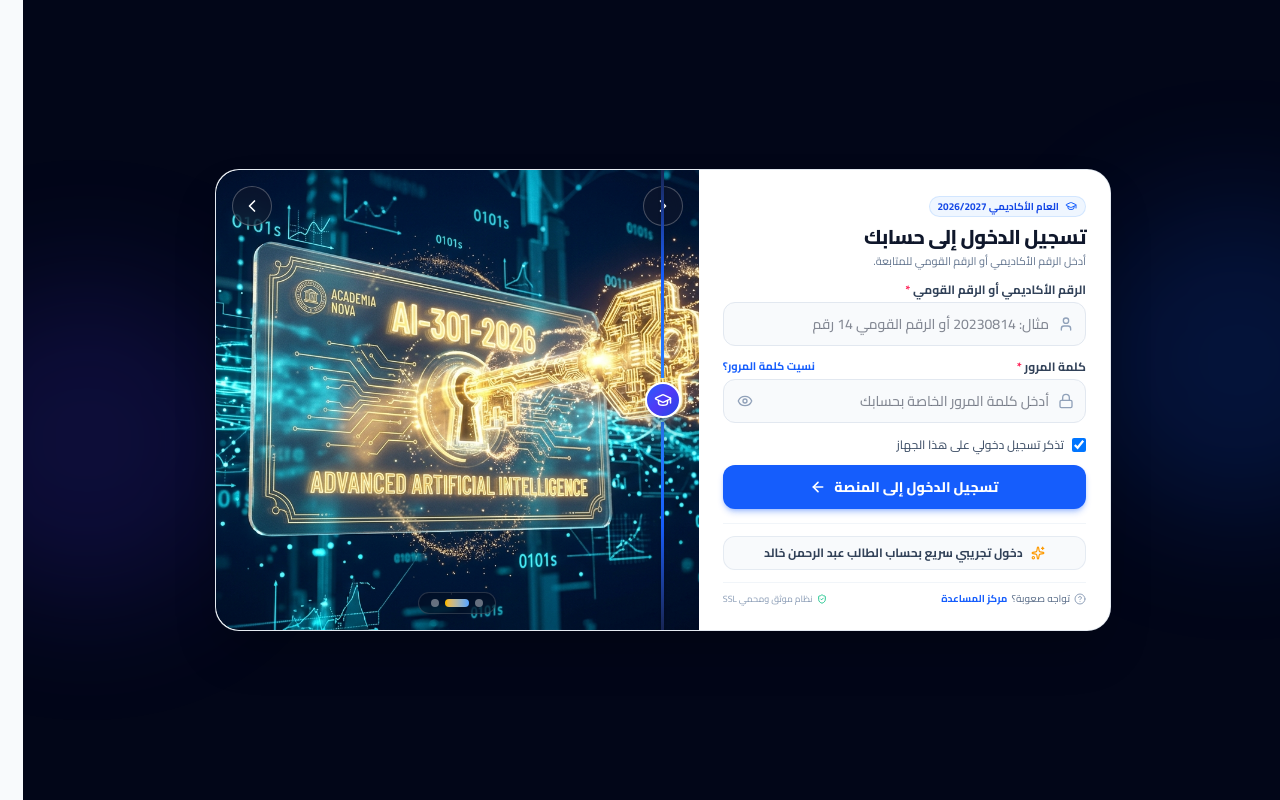
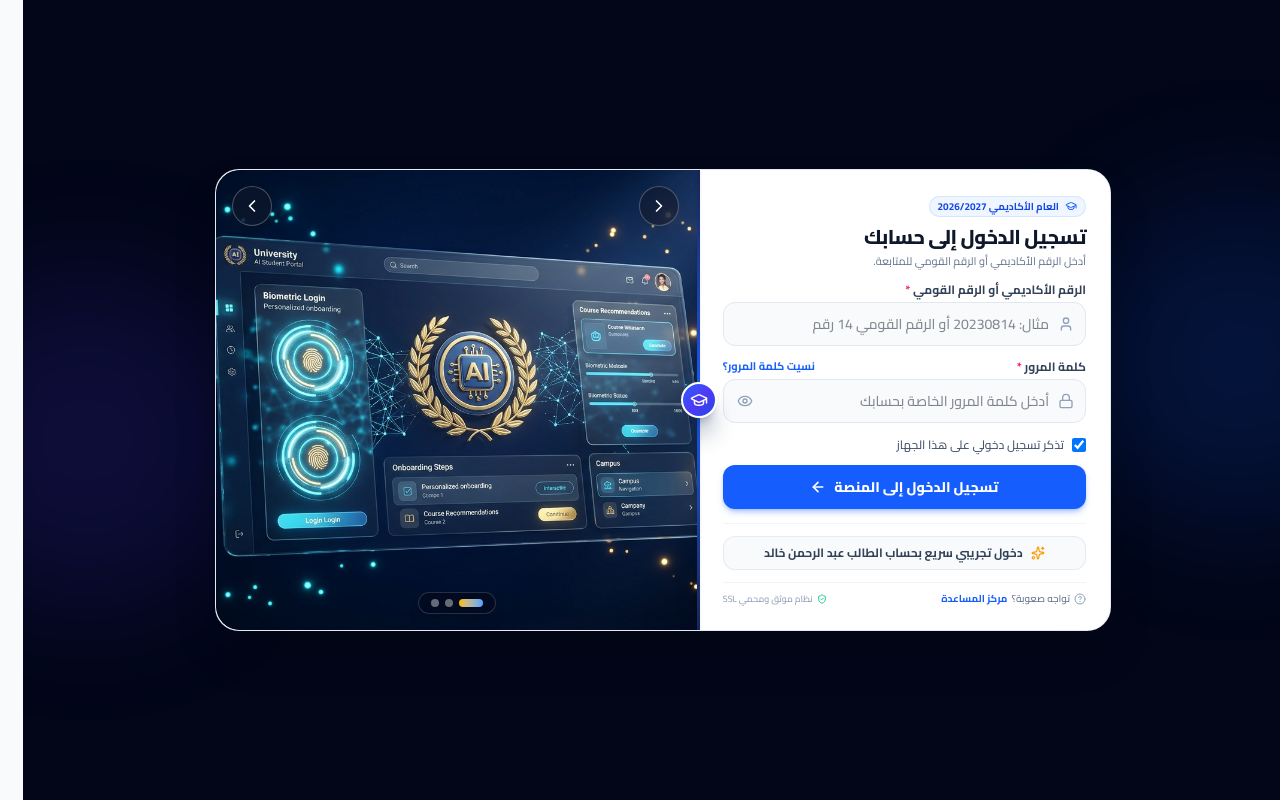
Before and after one commit to nour714/university, a Next.js app: page /login in a window 1280 px wide. Built offline with nearby package versions, Linux system fonts and the light colour scheme.

Commit message:
fix(auth): align divider exactly to column boundary and disable auto movement on images

```diff
--- a/components/auth/AuthCinematicShowcase.tsx
+++ b/components/auth/AuthCinematicShowcase.tsx
@@ -1,6 +1,6 @@
 'use client';
 
-import { useState, useEffect, useRef } from 'react';
+import { useState } from 'react';
 import Image from 'next/image';
 import { ChevronRight, ChevronLeft } from 'lucide-react';
 
@@ -28,29 +28,10 @@ const SLIDES: Slide[] = [
   },
 ];
 
-const AUTO_PLAY_INTERVAL = 5000; // 5 seconds per slide
-
 export function AuthCinematicShowcase() {
   const [currentSlideIndex, setCurrentSlideIndex] = useState(0);
-  const [isPaused, setIsPaused] = useState(false);
-  const timerRef = useRef<NodeJS.Timeout | null>(null);
 
-  // Auto-play interval with pause on hover
-  useEffect(() => {
-    if (isPaused) {
-      if (timerRef.current) clearInterval(timerRef.current);
-      return;
-    }
-
-    timerRef.current = setInterval(() => {
-      setCurrentSlideIndex((prev) => (prev + 1) % SLIDES.length);
-    }, AUTO_PLAY_INTERVAL);
-
-    return () => {
-      if (timerRef.current) clearInterval(timerRef.current);
-    };
-  }, [currentSlideIndex, isPaused]);
-
+  // Manual navigation only - no automatic auto-play or auto-sliding
   const goToSlide = (idx: number) => {
     setCurrentSlideIndex(idx);
   };
@@ -66,13 +47,11 @@ export function AuthCinematicShowcase() {
   return (
     <div
       className="hidden lg:flex flex-1 relative overflow-hidden select-none group min-h-[460px] bg-slate-950 rounded-l-2xl sm:rounded-l-3xl"
-      onMouseEnter={() => setIsPaused(true)}
-      onMouseLeave={() => setIsPaused(false)}
       role="region"
       aria-label="عرض الصور الأكاديمي"
     >
       {/* ============================================================== */}
-      {/* 1. CRYSTAL-CLEAR CINEMATIC SLIDE IMAGES (100% VISIBLE)         */}
+      {/* 1. CRYSTAL-CLEAR STATIC SLIDE IMAGES (100% CLEAR - NO MOTION)  */}
       {/* ============================================================== */}
       <div className="absolute inset-0 overflow-hidden">
         {SLIDES.map((slide, idx) => {
@@ -80,7 +59,7 @@ export function AuthCinematicShowcase() {
           return (
             <div
               key={slide.id}
-              className={`absolute inset-0 transition-opacity duration-1000 ease-in-out ${
+              className={`absolute inset-0 transition-opacity duration-300 ease-in-out ${
                 isActive ? 'opacity-100 z-10' : 'opacity-0 z-0 pointer-events-none'
               }`}
             >
@@ -89,9 +68,7 @@ export function AuthCinematicShowcase() {
                 alt={slide.altText}
                 fill
                 sizes="(max-width: 1024px) 100vw, 50vw"
-                className={`object-cover object-center transition-transform duration-7000 ease-out ${
-                  isActive ? 'scale-100' : 'scale-105'
-                }`}
+                className="object-cover object-center scale-100"
                 priority={idx === 0}
               />
             </div>
@@ -103,7 +80,7 @@ export function AuthCinematicShowcase() {
       {/* 2. TOP FLOATING NAVIGATION ARROWS: ONE RIGHT, ONE LEFT         */}
       {/* ============================================================== */}
       {/* Right Navigation Arrow (أعلى اليمين) */}
-      <div className="absolute top-4 right-4 z-20">
+      <div className="absolute top-4 right-5 z-20">
         <button
           type="button"
           onClick={prevSlide}
--- a/components/auth/LoginForm.tsx
+++ b/components/auth/LoginForm.tsx
@@ -262,21 +262,19 @@ export function LoginForm() {
 
         {/* ========================================================= */}
         {/* VERTICAL DIVIDER TRACK WITH CENTRAL ACADEMIC BADGE NODE   */}
+        {/* Placed in flex flow between columns to lock to the seam   */}
         {/* ========================================================= */}
         <div
-          className="hidden lg:flex absolute top-0 bottom-0 start-[46%] -translate-x-1/2 z-30 flex-col items-center pointer-events-none"
+          className="hidden lg:block relative w-0 shrink-0 z-30 self-stretch pointer-events-none"
           aria-hidden="true"
         >
-          {/* Top Half of the Vertical Line */}
-          <div className="w-[3px] flex-1 bg-gradient-to-b from-[#172554] via-blue-600 to-blue-500 shadow-sm" />
+          {/* Continuous vertical line running full height along the seam */}
+          <div className="absolute inset-y-0 -left-[1.5px] w-[3px] bg-gradient-to-b from-[#172554] via-blue-600 to-[#172554] shadow-sm" />
 
-          {/* Central Circular Node Badge (Floating directly on the line) */}
-          <div className="w-9 h-9 rounded-full bg-gradient-to-br from-blue-600 via-indigo-600 to-blue-700 border-2 border-white shadow-xl shadow-blue-950/40 flex items-center justify-center text-white my-1 shrink-0 animate-pulse">
+          {/* Central Circular Node Badge (Centered on the line at 50% height) */}
+          <div className="absolute top-1/2 left-0 -translate-x-1/2 -translate-y-1/2 w-9 h-9 rounded-full bg-gradient-to-br from-blue-600 via-indigo-600 to-blue-700 border-2 border-white shadow-xl shadow-blue-950/40 flex items-center justify-center text-white">
             <GraduationCap className="w-4.5 h-4.5 drop-shadow-xs" />
           </div>
-
-          {/* Bottom Half of the Vertical Line */}
-          <div className="w-[3px] flex-1 bg-gradient-to-b from-blue-500 via-blue-600 to-[#172554] shadow-sm" />
         </div>
 
         {/* ========================================================= */}
```
